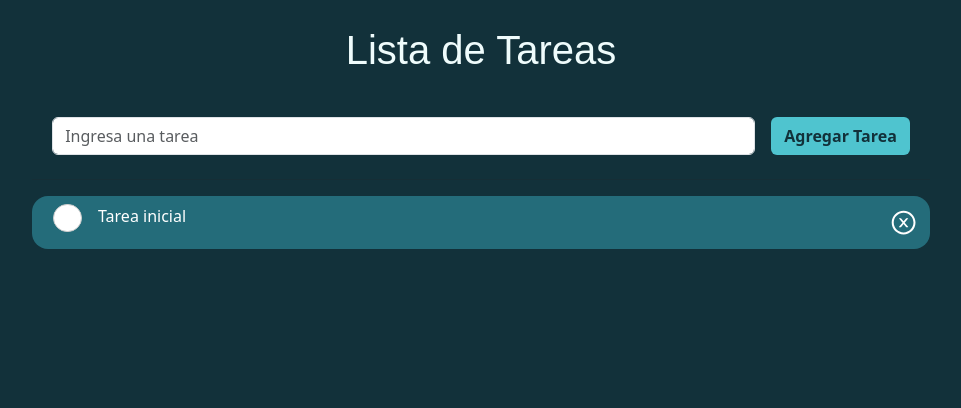
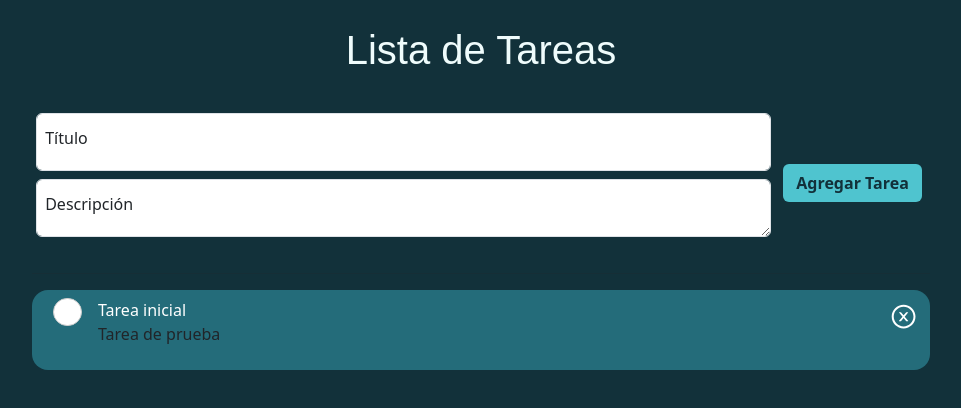
Before and after one commit to MariaJoseGG/PracticalTest, a React (Vite) app: page / in a window 1280 px wide. Shown: the top 408 px of the page, without its empty margins (159-1120 px from the left). Built offline with nearby package versions, Linux system fonts and the light colour scheme.

Commit message:
A description is added for the tasks

```diff
--- /dev/null
+++ b/src/TaskManagement/components/Task.jsx
@@ -0,0 +1,42 @@
+import { AiOutlineCloseCircle } from 'react-icons/ai';
+import '../styles/Task.css'
+
+export const Task = ({ id, completed, handleCompleteTask, task, handleDeleteTask, description }) => {
+  return (
+    <li className="d-flex align-content-center mb-1">
+
+      {/* Checkbox */}
+      <div className='round p-2'>
+        <input
+          type="checkbox"
+          id={`checkbox-${id}`}
+          checked={completed}
+          onChange={() => handleCompleteTask(id)}
+        />
+        <label htmlFor={`checkbox-${id}`}></label>
+      </div>
+
+      <div className='p-2 flex-grow-1'>
+        {/* Task title */}
+        <span
+          className={completed ? 'task-completed' : ''}>
+          {task}
+        </span>
+
+        <p
+          className={completed ? 'task-completed' : ''}
+        >
+          {description}
+        </p>
+      </div>
+
+      {/* Icon for deleting the task */}
+      <div
+        className='p-2 justify-content-end'
+        onClick={() => handleDeleteTask(id)}
+      >
+        <AiOutlineCloseCircle className='delete-icon' />
+      </div>
+    </li>
+  )
+}
--- a/src/TaskManagement/components/TaskForm.jsx
+++ b/src/TaskManagement/components/TaskForm.jsx
@@ -4,7 +4,7 @@ import '../styles/TaskForm.css'
 export const TaskForm = ({ addTask }) => {
 
   // A custom hook is used to store the values entered in the form of a new task.
-  const { formState, onInputChange } = useForm({ task: '' })
+  const { formState, onInputChange } = useForm({ task: '', description: '' })
 
   // Add new task
   const handleSubmit = (event) => {
@@ -13,23 +13,44 @@ export const TaskForm = ({ addTask }) => {
     // If no task has been written
     if (formState.task === '') return
 
-    addTask(formState.task)
+    addTask(formState.task.trim(), formState.description)
   }
 
   return (
     <form onSubmit={handleSubmit}>
-      <div className="container d-flex">
-        <div className="p-2 flex-grow-1">
+      <div className='d-flex'>
+        <div className='d-flex flex-column mb-3 flex-grow-1'>
+          <div className="p-1 form-floating">
             <input
               type="text"
               className="form-control"
               name='task'
               value={formState.task}
               onChange={onInputChange}
-            placeholder="Ingresa una tarea" />
+              id='taskTitle'
+              placeholder="Ingresar una tarea" />
+
+            <label htmlFor="taskTitle">Título</label>
           </div>
+
+          <div className="form-floating p-1">
+            <textarea
+              className="form-control"
+              placeholder="Descripción de la tarea"
+              id="floatingTextarea"
+              name='description'
+              value={formState.description}
+              onChange={onInputChange}
+            ></textarea>
+
+            <label htmlFor="floatingTextarea">Descripción</label>
+          </div>
+        </div>
+
+        <div className="d-flex align-items-center">
           <div className='p-2'>
             <button type="submit" className="btn add-button">Agregar Tarea</button>
+          </div>
         </div>
       </div>
     </form>
--- a/src/TaskManagement/components/TaskList.jsx
+++ b/src/TaskManagement/components/TaskList.jsx
@@ -3,16 +3,17 @@ import '../styles/TaskList.css'
 import { TaskForm } from './TaskForm'
 import { addTask, completeTask, deleteTask } from '../functions/taskActions'
 import { taskReducer } from '../functions/taskReducer'
-import { AiOutlineCloseCircle } from 'react-icons/ai';
+import { Task } from './Task'
 
 // The tasks stored in the LocalStorage are loaded when the page is reloaded
 const getStoredTasks = () => {
+  // If there are no tasks in the LocalStorage, a default task is loaded
   return JSON.parse(localStorage.getItem('tasks')) || [{
     id: 1,
     task: 'Tarea inicial',
-    completed: false
+    completed: false,
+    description: 'Tarea de prueba',
   }]
-  // If there are no tasks in the LocalStorage, a default task is loaded
 }
 
 export const TaskList = () => {
@@ -21,11 +22,12 @@ export const TaskList = () => {
   const [taskState, dispatch] = useReducer(taskReducer, getStoredTasks())
 
   // Add new task
-  const handleAddTask = (task) => {
+  const handleAddTask = (task, description) => {
     const newTask = {
       id: new Date().getTime(), // To guarantee unique id's
       task: task,
-      completed: false
+      completed: false,
+      description,
     }
 
     dispatch(addTask(newTask))
@@ -36,7 +38,7 @@ export const TaskList = () => {
   }
 
   // Marking or unmarking a task as completed
-  const handleCompleteTask = ({ id }) => {
+  const handleCompleteTask = (id) => {
     dispatch(completeTask(id))
 
     // Updating the localStorage
@@ -52,7 +54,7 @@ export const TaskList = () => {
   }
 
   // Delete task
-  const handleDeleteTask = ({ id }) => {
+  const handleDeleteTask = (id) => {
     dispatch(deleteTask(id))
 
     // Updating the localStorage
@@ -77,33 +79,15 @@ export const TaskList = () => {
       <ul className="list-group">
         {taskState.map(item => {
           return (
-            <li className="d-flex align-content-center mb-1" key={item.id}>
-
-              {/* Checkbox */}
-              <div className='round p-2'>
-                <input
-                  type="checkbox"
-                  id={`checkbox-${item.id}`}
-                  checked={item.completed}
-                  onChange={() => handleCompleteTask(item)}
-                />
-                <label htmlFor={`checkbox-${item.id}`}></label>
-              </div>
-
-              {/* Título de la tarea */}
-              <span
-                className={item.completed ? 'ml-2 p-2 flex-grow-1 task-completed' : 'ml-2 p-2 flex-grow-1'}>
-                {item.task}
-              </span>
-
-              {/* Ícono para borrar la tarea */}
-              <div
-                className='p-2'
-                onClick={() => handleDeleteTask(item)}
-              >
-                <AiOutlineCloseCircle className='delete-icon' />
-              </div>
-            </li>
+            <Task
+              key={item.id}
+              id={item.id}
+              completed={item.completed}
+              handleCompleteTask={handleCompleteTask}
+              task={item.task}
+              handleDeleteTask={handleDeleteTask}
+              description={item.description}
+            />
           )
         })}
       </ul>
--- /dev/null
+++ b/src/TaskManagement/styles/Task.css
@@ -0,0 +1,61 @@
+/* Rounded checkbox styles */
+.round label {
+    background-color: #fff;
+    border: 1px solid #ccc;
+    border-radius: 50%;
+    cursor: pointer;
+    width: 1.8rem;
+    height: 1.8rem;
+    left: 0;
+    position: relative;
+    top: 0;
+}
+
+.round label:after {
+    border: 2px solid #fff;
+    border-top: none;
+    border-right: none;
+    content: "";
+    height: 6px;
+    left: 7px;
+    opacity: 0;
+    position: absolute;
+    top: 8px;
+    transform: rotate(-45deg);
+    width: 12px;
+}
+
+.round input[type="checkbox"] {
+    visibility: hidden;
+}
+
+.round input[type="checkbox"]:checked+label {
+    background-color: #12313a;
+    border-color: #234a56;
+}
+
+.round input[type="checkbox"]:checked+label:after {
+    opacity: 1;
+}
+
+/* Styles for each task */
+li {
+    background-color: #246c7a;
+    border-radius: 1rem;
+}
+
+span {
+    color: white;
+}
+
+.task-completed {
+    text-decoration: line-through;
+}
+
+.delete-icon {
+    width: 1.7rem;
+    height: 1.7rem;
+    margin: 5px;
+    color: white;
+    cursor: pointer;
+}
--- a/src/TaskManagement/styles/TaskList.css
+++ b/src/TaskManagement/styles/TaskList.css
@@ -3,65 +3,3 @@ h1 {
     padding-bottom: 3%;
     color: #effcfc;
 }
-
-/* Rounded checkbox styles */
-.round label {
-    background-color: #fff;
-    border: 1px solid #ccc;
-    border-radius: 50%;
-    cursor: pointer;
-    width: 1.8rem;
-    height: 1.8rem;
-    left: 0;
-    position: relative;
-    top: 0;
-}
-
-.round label:after {
-    border: 2px solid #fff;
-    border-top: none;
-    border-right: none;
-    content: "";
-    height: 6px;
-    left: 7px;
-    opacity: 0;
-    position: absolute;
-    top: 8px;
-    transform: rotate(-45deg);
-    width: 12px;
-}
-
-.round input[type="checkbox"] {
-    visibility: hidden;
-}
-
-.round input[type="checkbox"]:checked+label {
-    background-color: #12313a;
-    border-color: #234a56;
-}
-
-.round input[type="checkbox"]:checked+label:after {
-    opacity: 1;
-}
-
-/* Styles for each task */
-li {
-    background-color: #246c7a;
-    border-radius: 1rem;
-}
-
-span {
-    color: white;
-}
-
-.task-completed {
-    text-decoration: line-through;
-}
-
-.delete-icon {
-    width: 1.7rem;
-    height: 1.7rem;
-    margin: 5px;
-    color: white;
-    cursor: pointer;
-}
```
Also changed, not shown: 1 other file (tests, documents, lock files or other folders). Lines whose indentation alone changed are shown as unchanged.
